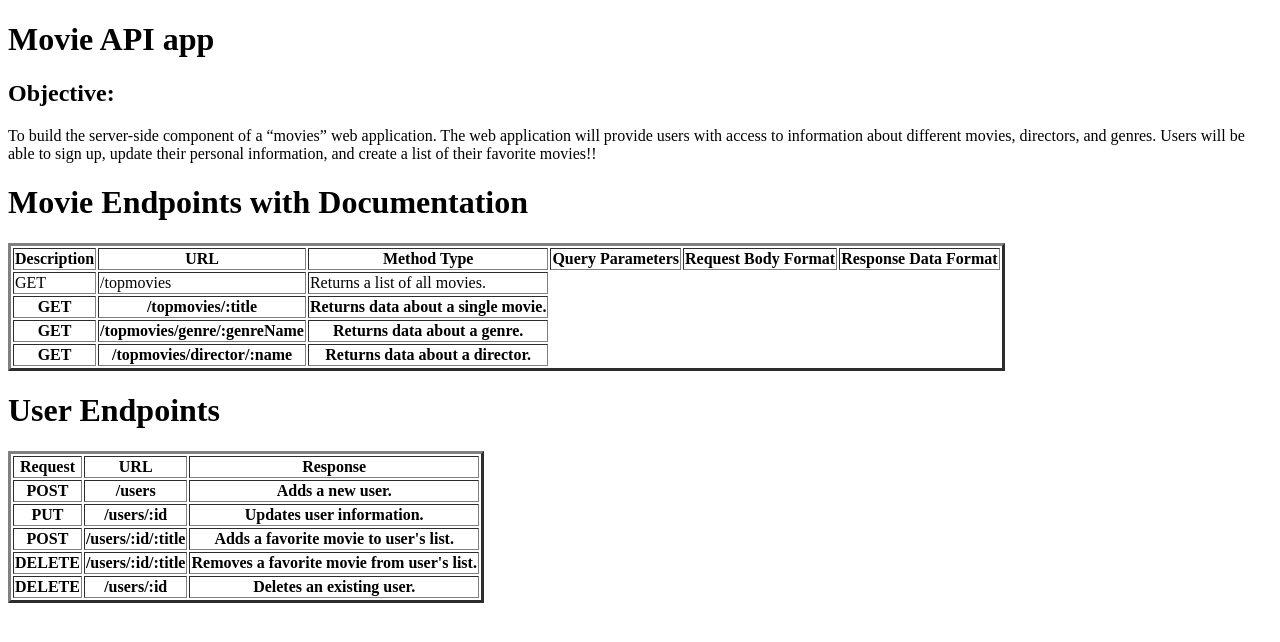
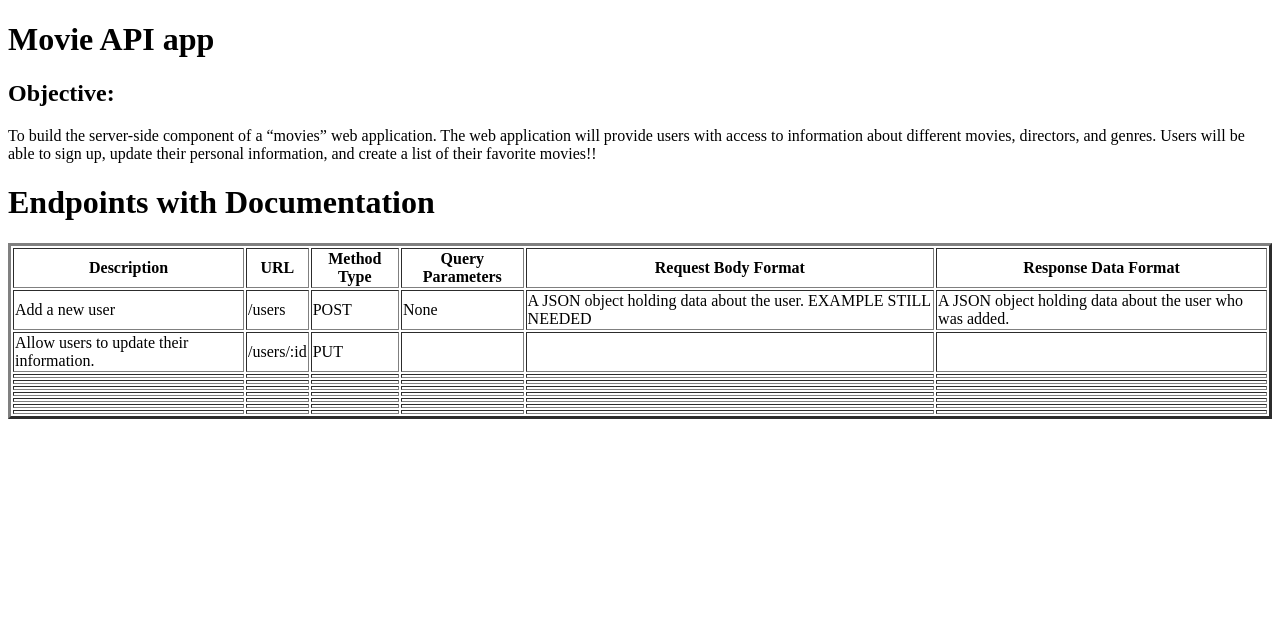
Before and after one commit to bphil1041/Movie-Api, a website: page public/documentation.html in a window 1280 px wide. Drawn offline with Linux system fonts and the light colour scheme.

Commit message:
Update documentation.html

```diff
--- a/public/documentation.html
+++ b/public/documentation.html
@@ -17,7 +17,7 @@
         personal information, and create a list of their favorite movies!!
     </p>
 
-    <h1>Movie Endpoints with Documentation</h1>
+    <h1>Endpoints with Documentation</h1>
     <table border="3">
         <tr>
             <!-- <th>Request</th>
@@ -32,6 +32,97 @@
 
         </tr>
         <tr>
+            <td>Add a new user</td>
+            <td>/users</td>
+            <td>POST</td>
+            <td>None</td>
+            <td>A JSON object holding data about the user. EXAMPLE STILL NEEDED</td>
+            <td>A JSON object holding data about the user who was added. </td>
+        </tr>
+        <tr>
+            <td>Allow users to update their information.</td>
+            <td>/users/:id</td>
+            <td>PUT</td>
+            <td></td>
+            <td></td>
+            <td></td>
+
+        </tr>
+        <tr>
+            <td></td>
+            <td></td>
+            <td></td>
+            <td></td>
+            <td></td>
+            <td></td>
+
+        </tr>
+        <tr>
+            <td></td>
+            <td></td>
+            <td></td>
+            <td></td>
+            <td></td>
+            <td></td>
+
+        </tr>
+        <tr>
+            <td></td>
+            <td></td>
+            <td></td>
+            <td></td>
+            <td></td>
+            <td></td>
+
+        </tr>
+        <tr>
+            <td></td>
+            <td></td>
+            <td></td>
+            <td></td>
+            <td></td>
+            <td></td>
+
+        </tr>
+        <tr>
+            <td></td>
+            <td></td>
+            <td></td>
+            <td></td>
+            <td></td>
+            <td></td>
+
+        </tr>
+        <tr>
+            <td></td>
+            <td></td>
+            <td></td>
+            <td></td>
+            <td></td>
+            <td></td>
+
+        </tr>
+        <tr>
+            <td></td>
+            <td></td>
+            <td></td>
+            <td></td>
+            <td></td>
+            <td></td>
+
+        </tr>
+
+
+    </table>
+</body>
+
+</html>
+
+
+
+
+
+<!-- <tr>
     <td>GET</td>
     <td>/topmovies</td>
     <td>Returns a list of all movies.</td>
@@ -83,9 +174,4 @@
     <th>DELETE</th>
     <th>/users/:id</th>
     <th>Deletes an existing user.</th>
-        </tr>
-
-    </table>
-</body>
-
-</html>
+</tr> -->
```
Lines whose indentation alone changed are shown as unchanged.
